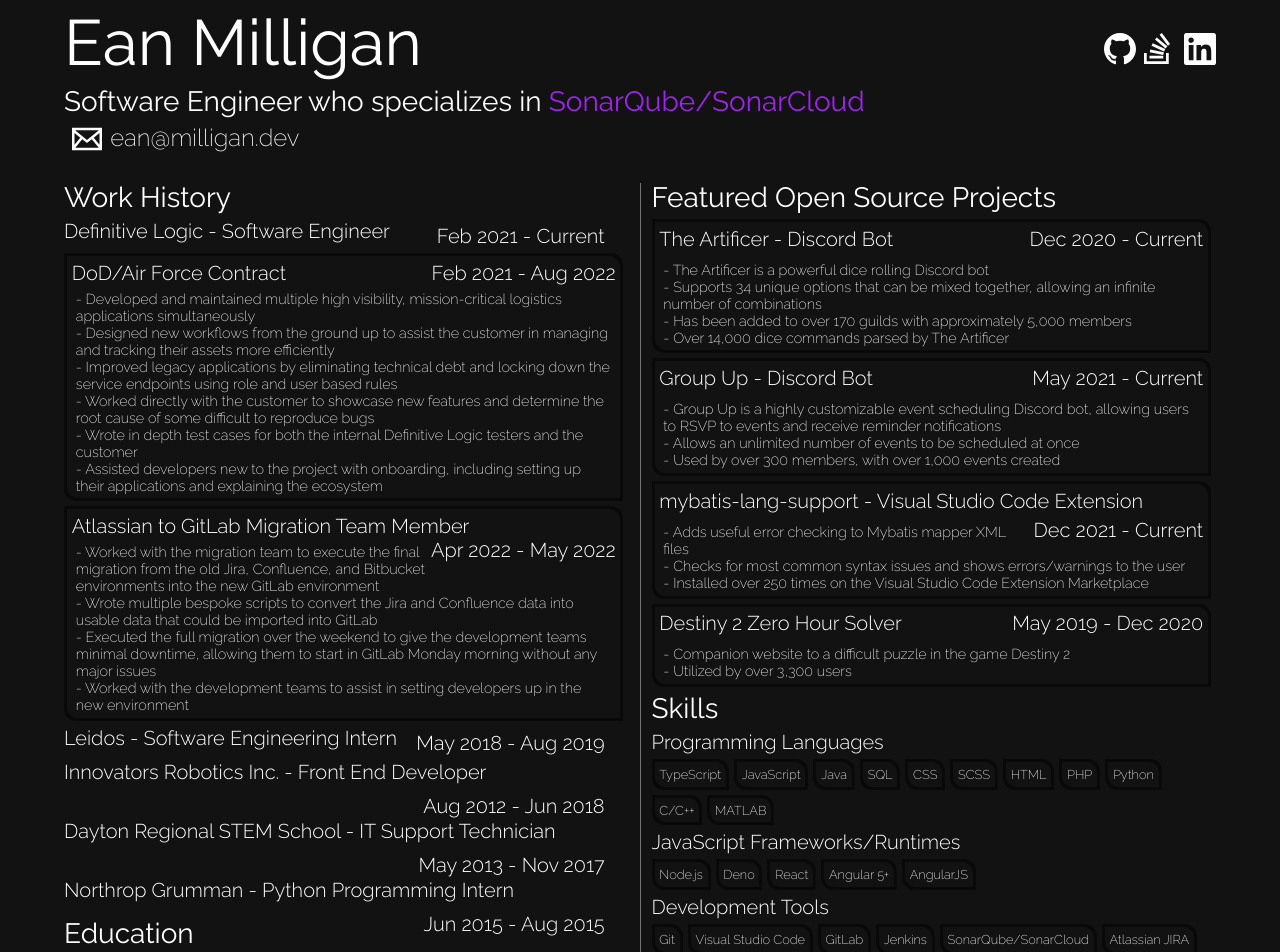
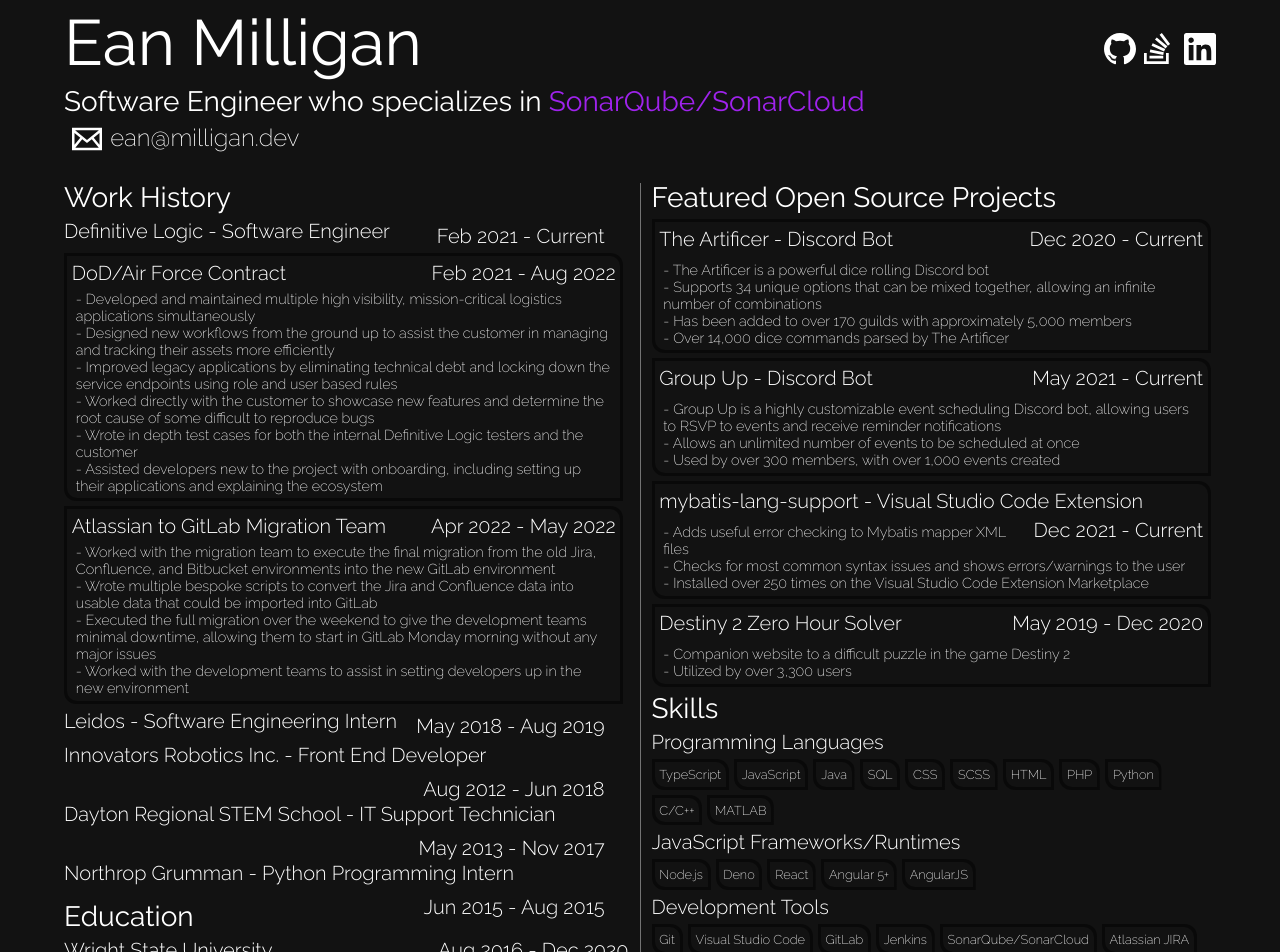
Before and after one commit to Burn-E99/ean-milligan-portfolio, an Angular app: page / in a window 1280 px wide. Shown: the top 952 px of the page. Built offline with nearby package versions, Linux system fonts and the light colour scheme.

Commit message:
update title wordings

```diff
--- a/src/app/data.ts
+++ b/src/app/data.ts
@@ -17,7 +17,7 @@
 		skills: ['js', 'ts', 'java', 'sql', 'scss', 'css', 'html', 'react', 'angular', 'angularjs', 'git', 'vscode', 'gitlab', 'jenkins', 'sonar', 'jira', 'bitbucket', 'sourcetree', 'mvn', 'tomcat', 'eclipse', 'windont'],
 	}, {
 		id: 'dl-migration',
-		name: 'Atlassian to GitLab Migration Team Member',
+		name: 'Atlassian to GitLab Migration Team',
 		startDate: 'Apr 2022',
 		endDate: 'May 2022',
 		details: [
@@ -49,7 +49,7 @@
 	{
 		id: 'ir-fires',
 		url: 'https://innovators3138.org/fires/',
-		name: 'FIRES Developer',
+		name: 'FIRES Development Team',
 		startDate: 'Aug 2015',
 		endDate: 'Jun 2018',
 		details: [
```
